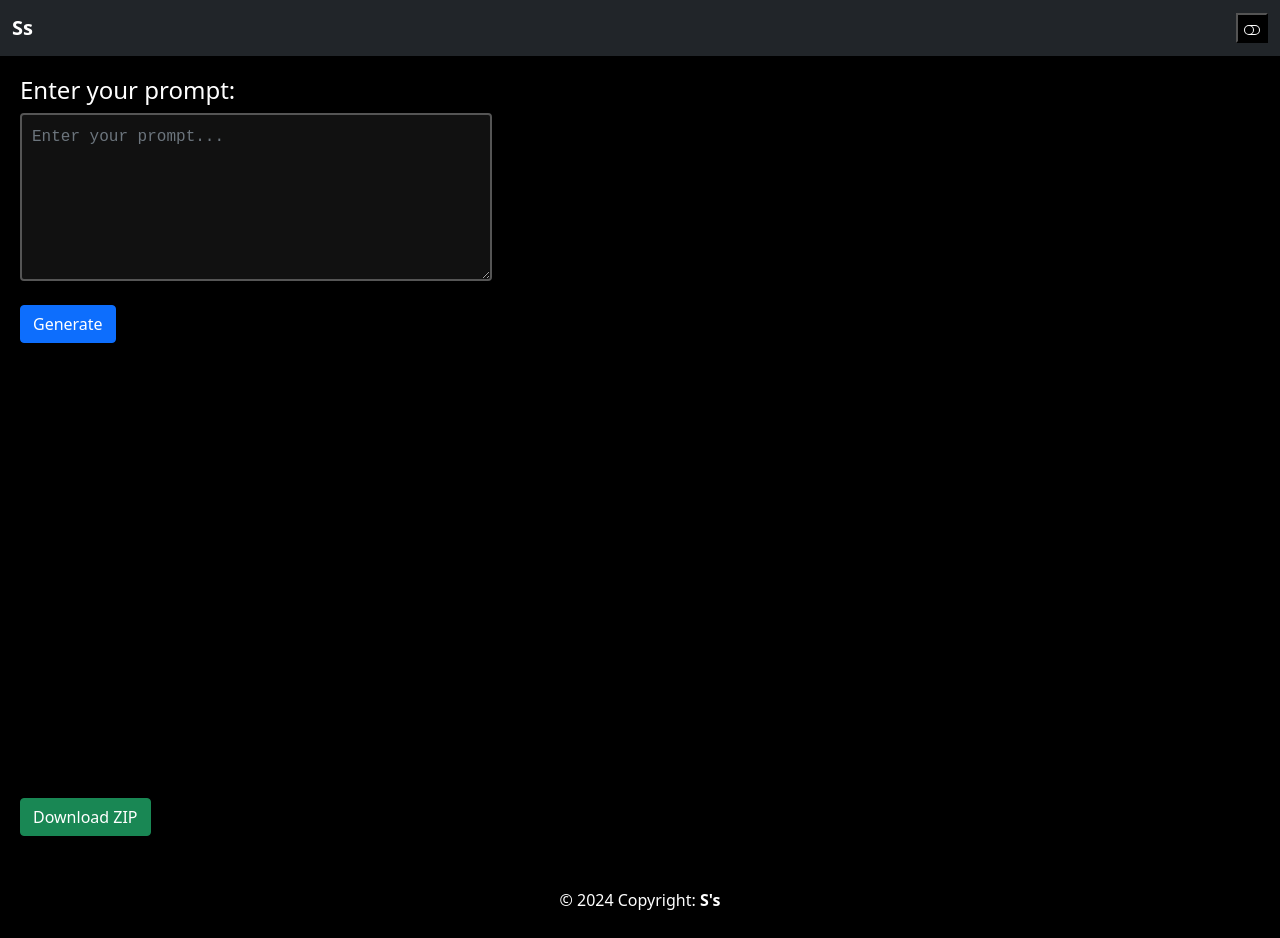
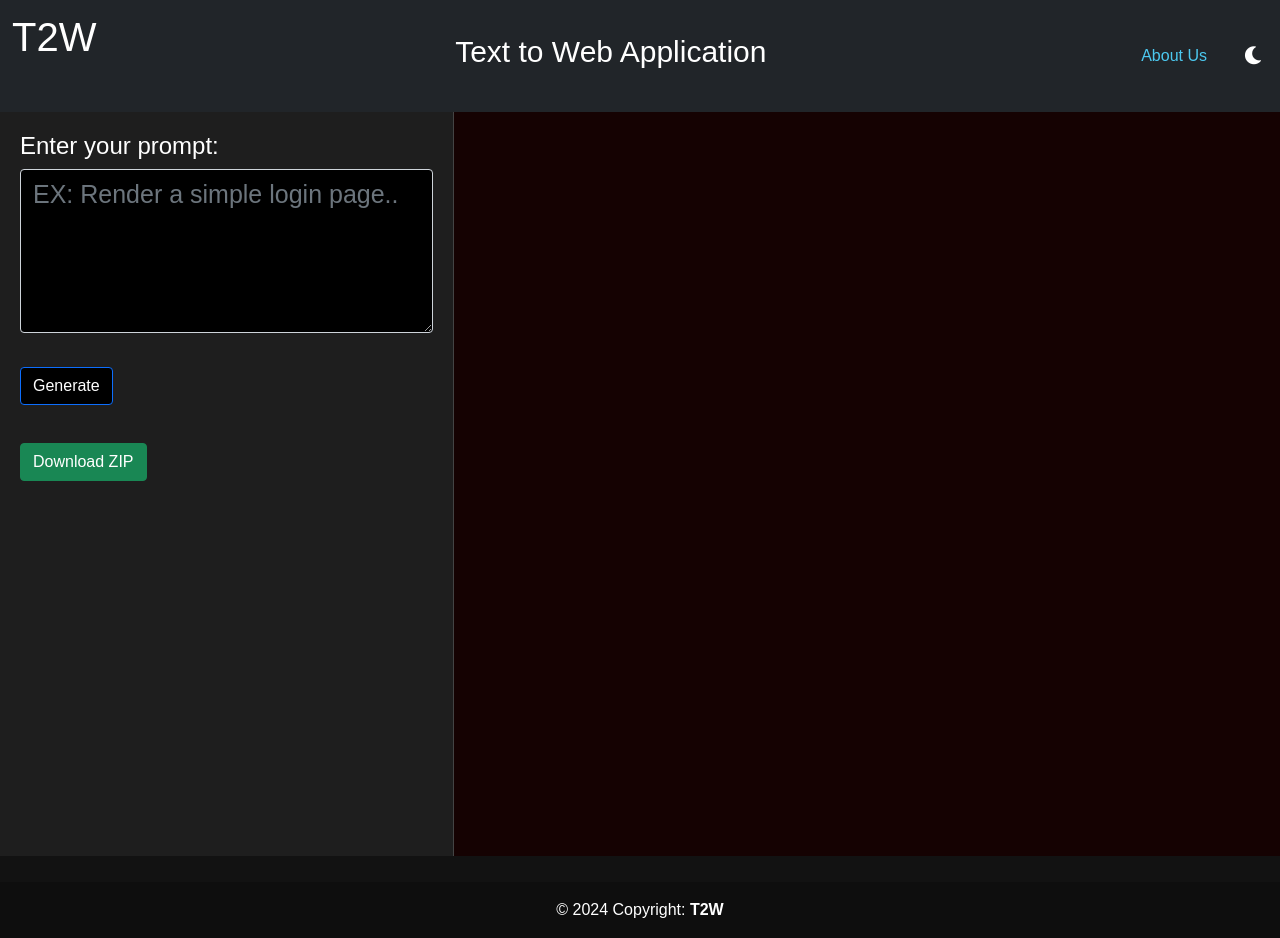
Before and after one commit to Shashank-V-H/T2W, a Django app: page / in a window 1280 px wide. Before the commit the page ends 910 px from the top, so only its background shows below. Run offline with Django 5.2, Linux system fonts and the light colour scheme; some libraries are stand-ins or nearby versions.

Commit message:
UI_Changes_WorkingCondition:OK

```diff
--- a/webapp_generator/generator/urls.py
+++ b/webapp_generator/generator/urls.py
@@ -5,4 +5,5 @@ urlpatterns = [
     path('', views.index, name='index'),  # Route for the index page
     path('generate/', views.generate_webpage, name='generate_webpage'),
     path('download_zip/', views.download_zip, name='download_zip'),  # Route for ZIP download
+    path('about_us/',views.about_us, name='about_us')
 ]
--- a/webapp_generator/generator/views.py
+++ b/webapp_generator/generator/views.py
@@ -199,3 +199,6 @@ def parse_generated_code(code):
     html_part = html_part.replace("</body>", '<script src="script.js"></script>\n</body>')
 
     return html_part, css_part, js_part
+
+def about_us(request):
+    return render(request,'about_us.html')
--- a/webapp_generator/templates/index.html
+++ b/webapp_generator/templates/index.html
@@ -5,177 +5,177 @@
     <meta charset="utf-8">
     <meta name="viewport" content="width=device-width, initial-scale=1">
     <title>Text-to-Web Generator</title>
-    <link href="https://cdn.jsdelivr.net/npm/bootstrap@5.0.2/dist/css/bootstrap.min.css" rel="stylesheet" integrity="sha384-EVSTQN3/azprG1Anm3QDgpJLIm9Nao0Yz1ztcQTwFspd3yD65VohhpuuCOmLASjC" crossorigin="anonymous">
-    <link rel="stylesheet" href="https://cdnjs.cloudflare.com/ajax/libs/font-awesome/5.15.3/css/all.min.css" rel="stylesheet">
-
+    <link href="https://cdn.jsdelivr.net/npm/bootstrap@5.0.2/dist/css/bootstrap.min.css" rel="stylesheet">
+    <link rel="stylesheet" href="https://cdnjs.cloudflare.com/ajax/libs/font-awesome/5.15.3/css/all.min.css">
     <style>
         body {
-            background-color: black;
-            color: white;
-            font: Oswald;
+            background-color: #121212;
+            color: #ffffff;
+            font-family: Oswald, sans-serif;
             font-size: 16px;
-            text-align: left;
             transition: background-color 0.3s, color 0.3s;
         }
 
-        .white-mode {
-            background-color: white;
-            color: black;
-        }
-
-        .split-container {
-            display: flex;
-            width: 100%;
-            height: 100vh;
-        }
-
-        .left-panel {
-            width: 40%;
-            padding: 20px;
-            display: flex;
-            flex-direction: column;
-            justify-content: space-between;
-            box-shadow: 2px 0 5px rgba(0, 0, 0, 0.1);
-        }
-
-        .right-panel {
-            width: 60%;
-            padding: 20px;
-            overflow-y: auto;
-        }
-
-        iframe {
-            width: 100%;
-            height: 100%;
-            border: none;
-            border-radius: 8px;
-        }
-
-        .bottom-section {
-            margin-top: 0; /* Pull the button up */
-        }
-
-        h1 {
-            font-size: 32px;
-            font-family: "Roboto", Corbel, Avenir, "Lucida Grande", "Lucida Sans", sans-serif;
-            font-weight: 400;
-        }
-
-        h2 {
-            color: #4CC9F0;
-            font-family: "Roboto", Corbel, Avenir, "Lucida Grande", "Lucida Sans", sans-serif;
-            font-weight: 400;
+        .light-mode {
+            background-color: #ffffff;
+            color: #000000;
         }
 
         .nav-link {
             color: #4CC9F0;
+            margin-right: 15px;
         }
 
         .nav-link:hover {
             color: red;
         }
 
-        .alert-custom {
-            background-color: #000000;
-            border: 2px solid #87CEEB;
+        .dark-mode-btn {
+            background: none;
+            border: none;
+            font-size: 18px;
+            cursor: pointer;
+            margin-left: auto;
+        }
+
+        .dark-mode-btn i {
             color: white;
         }
 
-        .alert-custom h4 {
-            color: #87CEEB;
+        .split-container {
+            display: flex;
+            height: calc(100vh - 56px);
         }
 
-        button {
+        .left-panel {
+            flex: 1;
+            padding: 20px;
+            background-color: #1e1e1e;
+            overflow-y:auto;
+            color: #ffffff;
+        }
+
+        .left-panel.light-mode {
+            background-color: #f5f5f5;
+            color: #000000;
+        }
+
+        .right-panel {
+            flex: 2;
+            border-left: 1px solid #444;
+            background-color: #150202;
+        }
+
+        .right-panel.light-mode {
+            background-color: #f9f9f9;
+        }
+
+        iframe {
+            width: 100%;
+            height: 100%;
+            border: 3px;
+        }
+
+        .btn-primary {
+            background-color: black !important;
+            color: white !important;
+            margin-top:10px;
+            margin-bottom: 30px;
+        }
+
+        .btn-status {
+            margin-top: 10px;
+        }
+        .btn-primary:hover {
+            transform: scale(1.05);
+            box-shadow: 0 6px 12px rgba(0, 0, 0, 0.3);
+            margin-bottom:10px;
+        }
+
+        .spinner {
+            display: none;
+            margin: 10px auto;
+            border: 4px solid rgba(0, 0, 0, 0.1);
+            border-top: 4px solid #4CC9F0;
+            border-radius: 50%;
+            width: 40px;
+            height: 40px;
+            animation: spin 1s linear infinite;
+        }
+
+        @keyframes spin {
+            0% {
+                transform: rotate(0deg);
+            }
+            100% {
+                transform: rotate(360deg);
+            }
+        }
+        #prompt {
             background-color: black;
+            font-size:25px;
             color: white;
         }
 
-        .nav-link.active {
-            color: #4CC9F0 !important;
-            font-weight: bold;
-        }
-
-        /* Terminal-like appearance for the prompt input */
-        #prompt {
-            background-color: #111;
-            color: #00FF00; /* Classic terminal green */
-            border: 2px solid #555;
-            font-family: "Courier New", Courier, monospace;
-            font-size: 16px;
-            padding: 10px;
-        }
     </style>
 </head>
 
 <body>
     <!-- Navbar -->
     <nav class="navbar navbar-expand-lg navbar-dark bg-dark">
-        <div class="container-fluid">
-            <a class="navbar-brand" href="/We/"><b>Ss</b></a>
-            <button class="navbar-toggler" type="button" data-bs-toggle="collapse" data-bs-target="#navbarSupportedContent"
-                aria-controls="navbarSupportedContent" aria-expanded="false" aria-label="Toggle navigation">
-                <span class="navbar-toggler-icon"></span>
-            </button>
-            <div class="collapse navbar-collapse" id="navbarSupportedContent">
-                <ul class="navbar-nav me-auto mb-2 mb-lg-0">
-                    <!-- Removed Home and Program List -->
-                </ul>
-                <button onclick="toggleTheme()">
-                    <svg xmlns="http://www.w3.org/2000/svg" width="16" height="16" fill="currentColor" class="bi bi-toggle-off"
-                        viewBox="0 0 16 16">
-                        <path d="M11 4a4 4 0 0 1 0 8H8a5 5 0 0 0 2-4 5 5 0 0 0-2-4zm-6 8a4 4 0 1 1 0-8 4 4 0 0 1 0 8M0 8a5 5 0 0 0 5 5h6a5 5 0 0 0 0-10H5a5 5 0 0 0-5 5"/>
-                    </svg>
+        <div class="container-fluid d-flex align-items-center">
+            <a class="navbar-brand" href="#">
+                <h1>T2W</h1>
+                <br>
+            </a>
+            <h2  class="navbar-brand bg-dark" style="color:white !important; font-size:30px;">Text to Web Application</h2>
+            <div class="d-flex align-items-center">
+                <a class="nav-link" href="about_us">About Us</a>
+                <button class="dark-mode-btn" onclick="toggleTheme()">
+                    <i class="fas fa-moon" id="dark-mode-icon"></i>
                 </button>
             </div>
         </div>
     </nav>
     <!-- End Navbar -->
 
+    <!-- Split View -->
     <div class="split-container">
-        <div class="left-panel">
-            <div class="top-section">
+        <!-- Left Panel -->
+        <div class="left-panel" id="left-panel">
             <h4>Enter your prompt:</h4>
-                <textarea id="prompt" class="form-control" rows="6" placeholder="Enter your prompt..."></textarea><br>
-                <button class="btn btn-primary btn-block" onclick="generateWeb()">Generate</button>
-            </div>
-    <div class="bottom-section">
-        <button class="btn btn-success btn-block" onclick="downloadZIP()">Download ZIP</button>
-    </div>
+            <textarea id="prompt" class="form-control" rows="4" placeholder="EX: Render a simple login page.."></textarea><br>
+            <button class="btn btn-primary btn-block" onclick="generateWeb() ">Generate</button>
+            <div id="spinner" class="spinner"></div>
+            <br>
+            <button  class="btn btn-success btn-block mt-2" onclick="downloadZIP()">Download ZIP</button>
     </div>
 
-        <div class="right-panel">
+        <!-- Right Panel -->
+        <div class="right-panel" id="right-panel">
             <iframe id="outputIframe"></iframe>
         </div>
     </div>
+        <!-- Footer -->
+        <footer class="text-center text-lg-start">
+            <div class="container d-flex justify-content-center py-2">
+            </div>
+            <div class="text-center text-white p-3" style="background-color: rgba(0, 0, 0, 0.2); margin-top: 10px;">
+                © 2024 Copyright: <b>T2W</b>
+            </div>
+        </footer>
 
     <script>
         let generatedCode = '';
 
-        // Function to generate code by calling the backend API
-        function generateWeb() {
-            fetch('/generate/', {
-                method: 'POST',
-                headers: {
-                    'Content-Type': 'application/json',
-                    'X-CSRFToken': '{{ csrf_token }}'
-                },
-                body: JSON.stringify({ 'prompt': document.getElementById('prompt').value })
-            })
-            .then(response => response.json())
-            .then(data => {
-                generatedCode = data.html_code;
-                const iframe = document.getElementById('outputIframe');
-                const iframeDocument = iframe.contentWindow.document;
+        const csrfToken = '{{ csrf_token }}';
 
-                iframeDocument.open();
-                iframeDocument.write(generatedCode);
-                iframeDocument.close();
-            })
-            .catch(error => console.error('Error:', error));
+        function downloadZIP() {
+    if (!generatedCode) {
+        console.error("No HTML code generated yet.");
+        return;
     }
 
-        // Function to download the generated code as a ZIP file
-        function downloadZIP() {
     fetch('/download_zip/', {
         method: 'POST',
         headers: {
@@ -198,52 +198,74 @@
     .catch(error => console.error('Error:', error));
 }
 
-        // Function to toggle light/dark theme
         function toggleTheme() {
             const body = document.body;
-            if (body.classList.contains('white-mode')) {
-                body.classList.remove('white-mode');
+            const leftPanel = document.getElementById('left-panel');
+            const rightPanel = document.getElementById('right-panel');
+            const icon = document.getElementById('dark-mode-icon');
+
+            if (body.classList.contains('light-mode')) {
+                body.classList.remove('light-mode');
+                leftPanel.classList.remove('light-mode');
+                rightPanel.classList.remove('light-mode');
+                icon.classList.remove('fa-sun');
+                icon.classList.add('fa-moon');
                 localStorage.setItem('theme', 'dark');
             } else {
-                body.classList.add('white-mode');
+                body.classList.add('light-mode');
+                leftPanel.classList.add('light-mode');
+                rightPanel.classList.add('light-mode');
+                icon.classList.remove('fa-moon');
+                icon.classList.add('fa-sun');
                 localStorage.setItem('theme', 'light');
             }
         }
 
-        // Check for saved theme in localStorage and apply it
-        window.onload = function() {
+        function generateWeb() {
+    const spinner = document.getElementById('spinner');
+    const generateButton = document.querySelector('button.btn-primary');
+
+    // Show spinner and update button text
+    spinner.style.display = 'block';
+    generateButton.innerText = 'Generating...';
+
+    fetch('/generate/', {
+        method: 'POST',
+        headers: {
+            'Content-Type': 'application/json',
+            'X-CSRFToken': '{{ csrf_token }}'
+        },
+        body: JSON.stringify({ 'prompt': document.getElementById('prompt').value })
+    })
+    .then(response => response.json())
+    .then(data => {
+        // Store the generated HTML code in the global variable
+        generatedCode = data.html_code;
+
+        // Populate iframe with the generated HTML
+        const iframe = document.getElementById('outputIframe');
+        const iframeDocument = iframe.contentWindow.document;
+
+        iframeDocument.open();
+        iframeDocument.write(generatedCode);
+        iframeDocument.close();
+    })
+    .catch(error => console.error('Error:', error))
+    .finally(() => {
+        // Hide spinner and reset button text
+        spinner.style.display = 'none';
+        generateButton.innerText = 'Generate';
+    });
+}
+
+window.onload = function () {
             const savedTheme = localStorage.getItem('theme');
             if (savedTheme === 'light') {
-                document.body.classList.add('white-mode');
+                toggleTheme();
             }
         }
+
     </script>
-
-    <!-- Footer -->
-    <footer class="text-center text-lg-start">
-        <div class="container d-flex justify-content-center py-2">
-            <!-- <a class="btn btn-link btn-floating btn-lg text-light m-1" href="https://www.linkedin.com/in/shashank-v-h-a13538229/" -->
-            <!--     target="_blank" role="button" data-mdb-ripple-color="dark"><i class="fab fa-linkedin"></i></a> -->
-            <!-- <a class="btn btn-link btn-floating btn-lg text-light m-1" href="https://github.com/Shashank-V-H/django_lab_projects.git" -->
-            <!--     target="_blank" role="button" data-mdb-ripple-color="dark"><i class="fab fa-github"></i></a> -->
-        </div>
-        <div class="text-center text-white p-3" style="background-color: rgba(0, 0, 0, 0.2);">
-            © 2024 Copyright: <b>S's</b>
-        </div>
-    </footer>
-    <!-- End Footer -->
-
-
-        <!-- highlight.js for highlighting the code -->
-        <script src="https://cdnjs.cloudflare.com/ajax/libs/highlight.js/11.9.0/highlight.min.js" > </script>
-        <script>
-        hljs.highlightAll();
-        </script>
-        <!-- highlight.js for highlighting the code -->
-
-
-    <!-- Option 1: Bootstrap Bundle with Popper -->
-    <script src="https://cdn.jsdelivr.net/npm/bootstrap@5.0.2/dist/js/bootstrap.bundle.min.js" integrity="sha384-MrcW6ZMFYlzcLA8Nl+NtUVF0sA7MsXsP1UyJoMp4YLEuNSfAP+JcXn/tWtIaxVXM" crossorigin="anonymous"></script>
 </body>
 
 </html>
```
Also changed, not shown: webapp_generator/templates/about_us.html (added, +118 -0 lines). Lines whose indentation alone changed are shown as unchanged.
